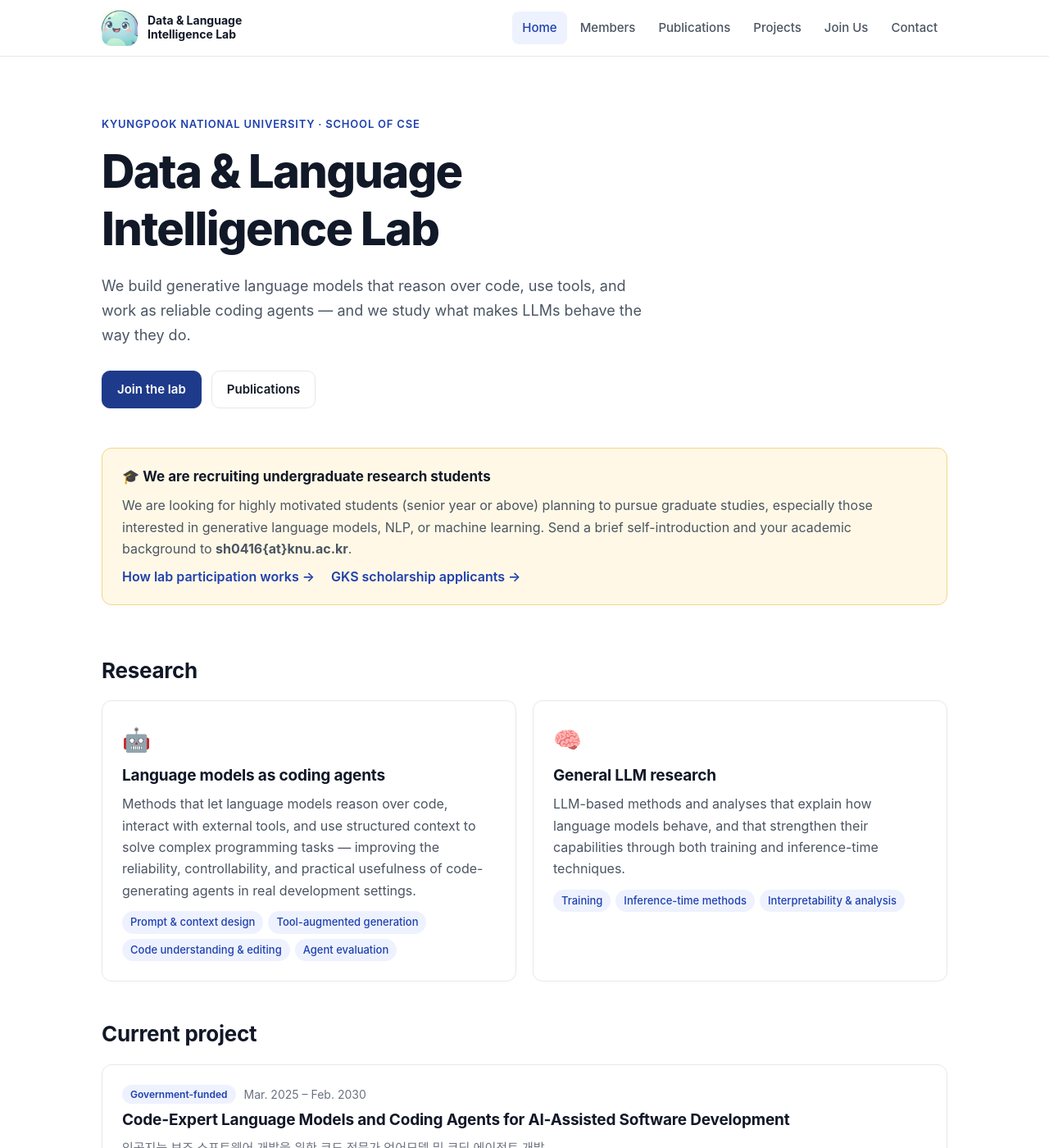
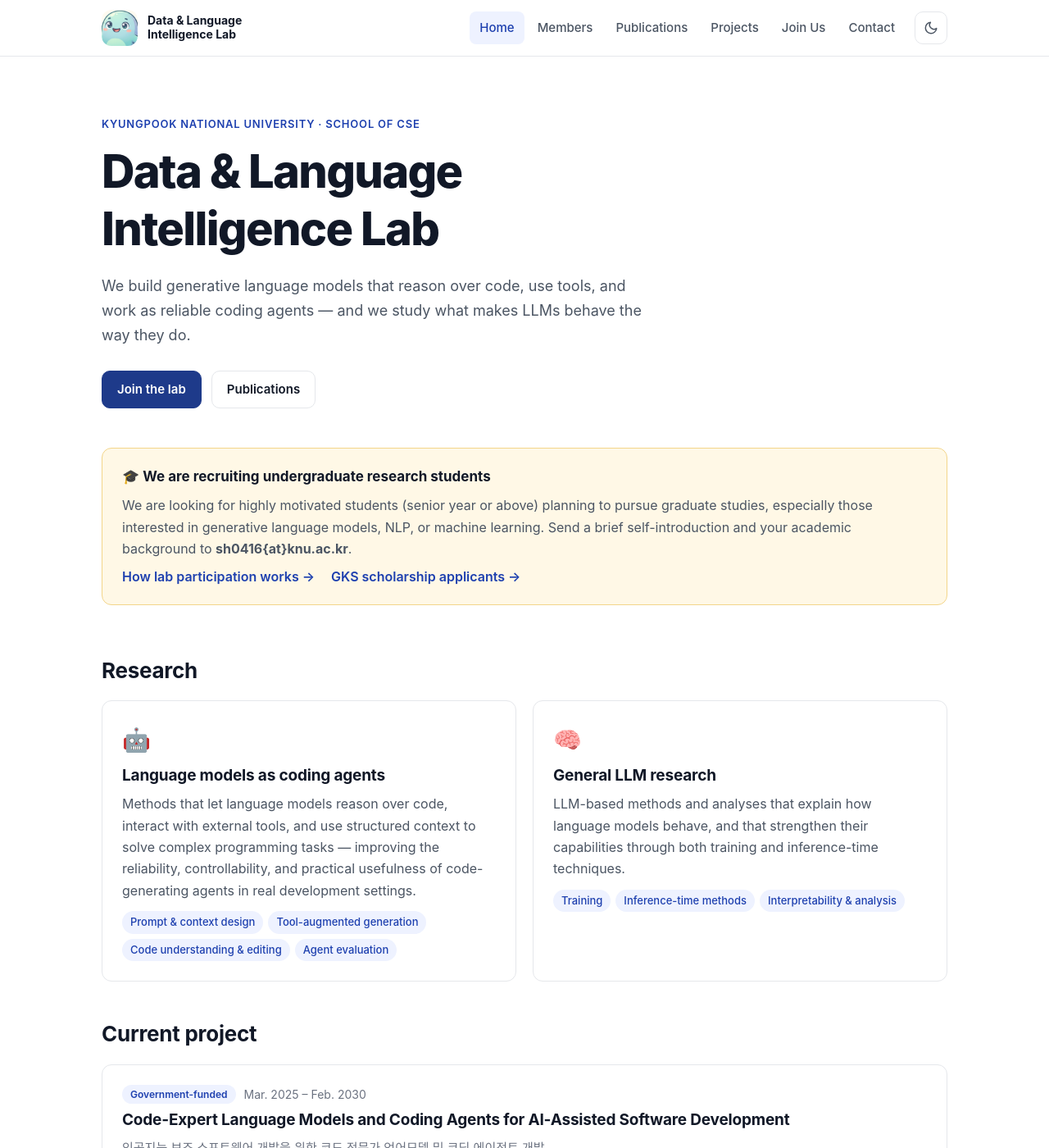
Before and after one commit to knu-dli/knu-dli.github.io, a Jekyll site: the page built from index.html, in a window 1280 px wide and 1400 px high. Shown: the whole window at 82% size. Built offline with Jekyll 4.4.1, drawn with Linux system fonts in a browser that asks for light colours; some web fonts are replaced.

Commit message:
Add light/dark theme toggle that remembers the choice
Co-Authored-By: Claude Opus 5.5 <noreply@anthropic.com>

```diff
--- a/_includes/header.html
+++ b/_includes/header.html
@@ -18,5 +18,9 @@
         <a href="{{ item.url | relative_url }}"{% if active %} aria-current="page"{% endif %}>{{ item.title }}</a>
       {% endfor %}
     </nav>
+    <button type="button" class="theme-toggle" id="theme-toggle" aria-label="Toggle light and dark mode">
+      <svg class="icon-moon" viewBox="0 0 24 24" fill="none" stroke="currentColor" stroke-width="2" stroke-linecap="round" stroke-linejoin="round" aria-hidden="true"><path d="M21 12.79A9 9 0 1 1 11.21 3 7 7 0 0 0 21 12.79z"/></svg>
+      <svg class="icon-sun" viewBox="0 0 24 24" fill="none" stroke="currentColor" stroke-width="2" stroke-linecap="round" stroke-linejoin="round" aria-hidden="true"><circle cx="12" cy="12" r="4"/><path d="M12 2v2M12 20v2M4.93 4.93l1.41 1.41M17.66 17.66l1.41 1.41M2 12h2M20 12h2M4.93 19.07l1.41-1.41M17.66 6.34l1.41-1.41"/></svg>
+    </button>
   </div>
 </header>
--- a/_layouts/default.html
+++ b/_layouts/default.html
@@ -3,6 +3,9 @@
 <head>
   <meta charset="utf-8">
   <meta name="viewport" content="width=device-width, initial-scale=1">
+  <script>
+    try { var t = localStorage.getItem("theme"); if (t === "light" || t === "dark") document.documentElement.dataset.theme = t; } catch (e) {}
+  </script>
   {% seo %}
   <link rel="preconnect" href="https://cdn.jsdelivr.net">
   <link rel="stylesheet" href="https://cdn.jsdelivr.net/gh/orioncactus/pretendard@v1.3.9/dist/web/variable/pretendardvariable-dynamic-subset.min.css">
@@ -17,5 +20,14 @@
     {{ content }}
   </main>
   {% include footer.html %}
+  <script>
+    document.getElementById("theme-toggle").addEventListener("click", function () {
+      var root = document.documentElement;
+      var current = root.dataset.theme || (matchMedia("(prefers-color-scheme: dark)").matches ? "dark" : "light");
+      var next = current === "dark" ? "light" : "dark";
+      root.dataset.theme = next;
+      try { localStorage.setItem("theme", next); } catch (e) {}
+    });
+  </script>
 </body>
 </html>
--- a/assets/css/style.css
+++ b/assets/css/style.css
@@ -12,13 +12,16 @@
   --accent-soft: #eef2ff;
   --notice-bg: #fff8e6;
   --notice-border: #f3d58a;
+  --primary-bg: #1e3a8a;
+  --sun-display: none;
+  --moon-display: block;
   --radius: 12px;
   --maxw: 1080px;
   --font: "Pretendard Variable", Pretendard, -apple-system, BlinkMacSystemFont, "Segoe UI", Roboto, "Apple SD Gothic Neo", "Noto Sans KR", sans-serif;
   color-scheme: light dark;
 }
 @media (prefers-color-scheme: dark) {
-  :root {
+  :root:not([data-theme="light"]) {
     --bg: #0d1117;
     --bg-soft: #151b23;
     --surface: #161b22;
@@ -31,8 +34,31 @@
     --accent-soft: #1b2540;
     --notice-bg: #2a2410;
     --notice-border: #5c4a17;
+    --primary-bg: #1e40af;
+    --sun-display: block;
+    --moon-display: none;
+    color-scheme: dark;
   }
 }
+:root[data-theme="dark"] {
+  --bg: #0d1117;
+  --bg-soft: #151b23;
+  --surface: #161b22;
+  --text: #e6edf3;
+  --text-muted: #b1bac4;
+  --text-faint: #8b949e;
+  --border: #2d333b;
+  --accent: #8ab4ff;
+  --accent-strong: #a9c6ff;
+  --accent-soft: #1b2540;
+  --notice-bg: #2a2410;
+  --notice-border: #5c4a17;
+  --primary-bg: #1e40af;
+  --sun-display: block;
+  --moon-display: none;
+  color-scheme: dark;
+}
+:root[data-theme="light"] { color-scheme: light; }
 
 /* ---------- base ---------- */
 *, *::before, *::after { box-sizing: border-box; }
@@ -63,7 +89,8 @@ img { max-width: 100%; display: block; }
   backdrop-filter: saturate(180%) blur(12px);
   border-bottom: 1px solid var(--border);
 }
-.header-inner { display: flex; align-items: center; justify-content: space-between; height: 68px; }
+.header-inner { display: flex; align-items: center; gap: 8px; height: 68px; }
+.brand { margin-right: auto; }
 .brand { display: flex; align-items: center; gap: 12px; color: var(--text); }
 .brand:hover { text-decoration: none; }
 .brand-mark { width: 44px; height: 44px; border-radius: 12px; flex-shrink: 0; }
@@ -76,8 +103,18 @@ img { max-width: 100%; display: block; }
 .site-nav a:hover { color: var(--text); background: var(--bg-soft); text-decoration: none; }
 .site-nav a[aria-current="page"] { color: var(--accent); background: var(--accent-soft); }
 .nav-toggle, .nav-toggle-label { display: none; }
+.theme-toggle {
+  display: grid; place-items: center; width: 40px; height: 40px; padding: 0; margin-left: 4px;
+  border: 1px solid var(--border); border-radius: 10px; background: var(--surface); color: var(--text-muted); cursor: pointer;
+}
+.theme-toggle:hover { color: var(--text); border-color: var(--text-faint); }
+.theme-toggle svg { width: 18px; height: 18px; }
+.theme-toggle .icon-sun { display: var(--sun-display); }
+.theme-toggle .icon-moon { display: var(--moon-display); }
 
 @media (max-width: 820px) {
+  .theme-toggle { order: 1; }
+  .nav-toggle-label { order: 2; }
   .nav-toggle-label {
     display: grid; place-items: center; width: 40px; height: 40px; cursor: pointer; border-radius: 8px;
   }
@@ -104,9 +141,8 @@ img { max-width: 100%; display: block; }
   border: 1px solid var(--border); color: var(--text); font-weight: 600; font-size: 15px; background: var(--surface);
 }
 .btn:hover { text-decoration: none; border-color: var(--text-faint); }
-.btn-primary { background: var(--accent-strong); border-color: var(--accent-strong); color: #fff; }
-.btn-primary:hover { border-color: var(--accent-strong); filter: brightness(1.1); }
-@media (prefers-color-scheme: dark) { .btn-primary { background: #1e40af; border-color: #1e40af; } }
+.btn-primary { background: var(--primary-bg); border-color: var(--primary-bg); color: #fff; }
+.btn-primary:hover { border-color: var(--primary-bg); filter: brightness(1.1); }
 
 /* ---------- notice ---------- */
 .notice {
```
